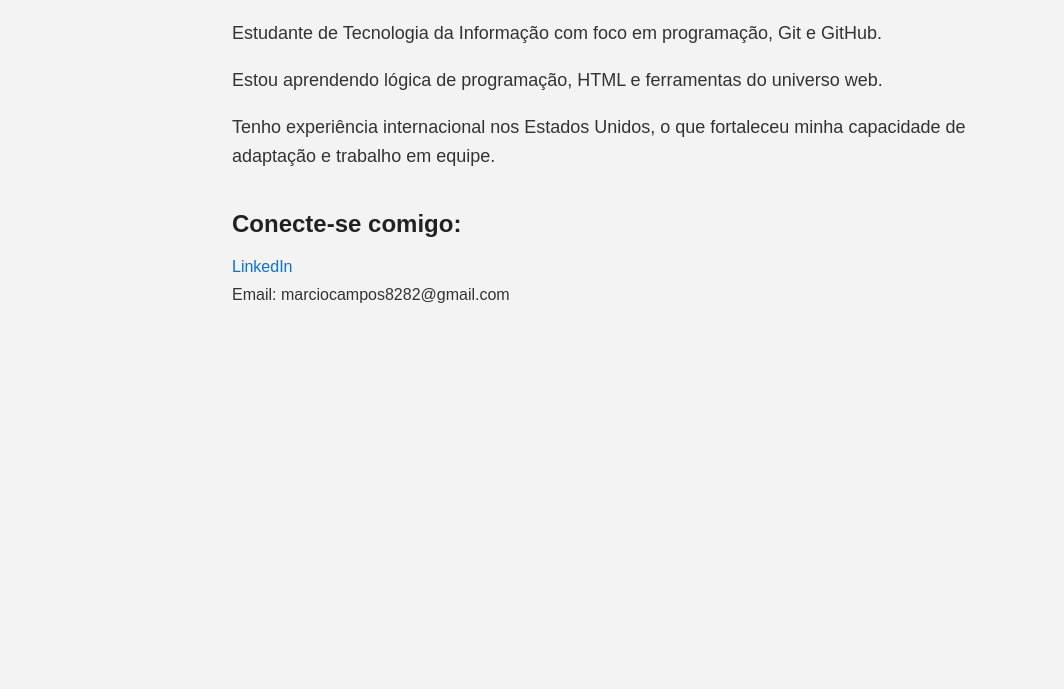
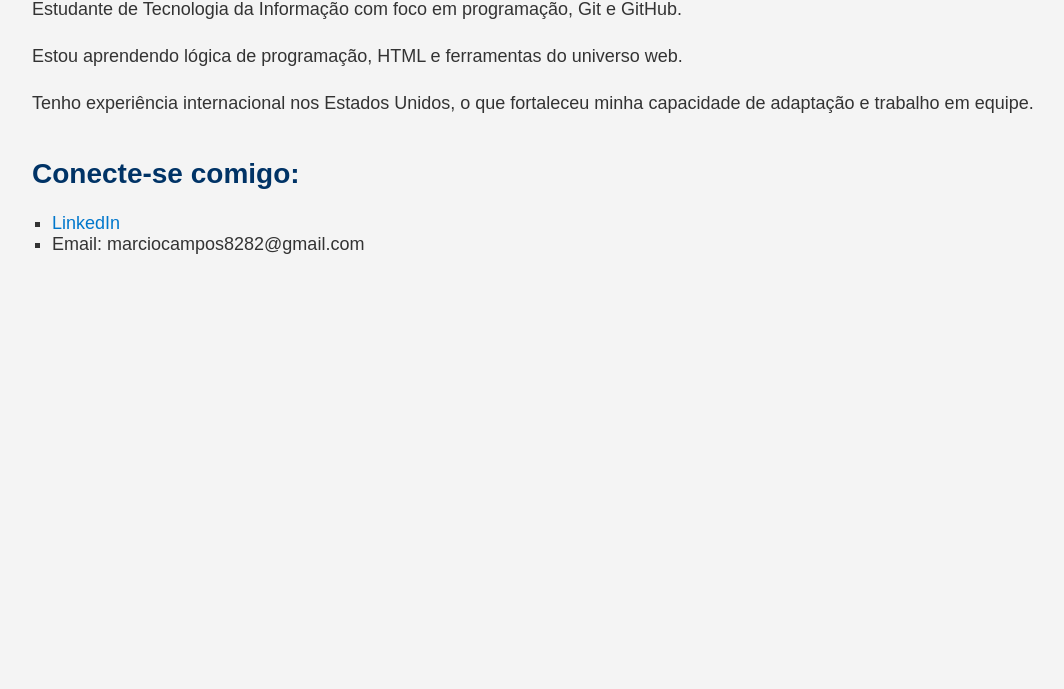
Before and after one commit to Marcio8282/marcio8282-, a plain HTML site: page index.html in a window 1280 px wide. Shown: the part 111-800 px from the top of the page, without its empty margins (8-1072 px from the left). Drawn offline with Linux system fonts and the light colour scheme.

Commit message:
Update style.css

```diff
--- a/style.css
+++ b/style.css
@@ -1,38 +1,39 @@
+/* Fonte padrão */
 body {
   font-family: Arial, sans-serif;
-  background-color: #f3f3f3;
+  margin: 40px;
+  background-color: #f4f4f4;
   color: #333;
-  padding: 40px;
-  max-width: 800px;
-  margin: auto;
 }
 
+/* Título principal */
 h1 {
-  color: #004aad;
+  color: #0055aa;
   font-size: 36px;
 }
 
+/* Subtítulo (Conecte-se comigo) */
 h2 {
-  color: #222;
+  color: #003366;
   margin-top: 40px;
+  font-size: 28px;
 }
 
+/* Parágrafos */
 p {
   font-size: 18px;
   line-height: 1.6;
 }
 
+/* Lista de contatos */
 ul {
-  list-style: none;
-  padding: 0;
-}
-
-li {
-  margin: 10px 0;
+  list-style-type: square;
+  padding-left: 20px;
+  font-size: 18px;
 }
 
 a {
-  color: #0073e6;
+  color: #0077cc;
   text-decoration: none;
 }
 
```
